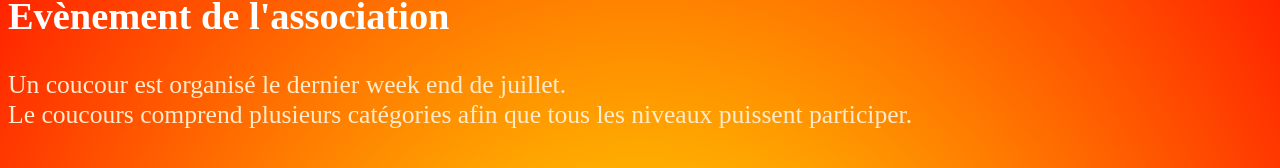
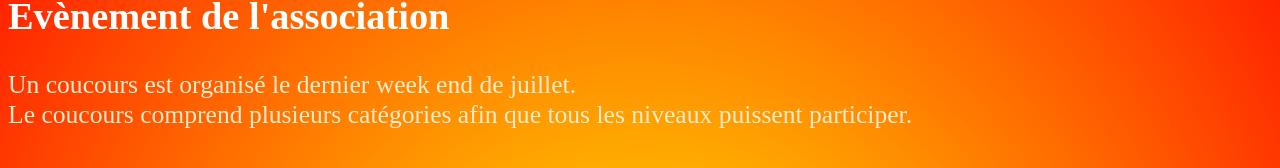
Before and after one commit to GrassartS/Association-projet, a plain HTML site: page index2.html in a window 1280 px wide. Shown: the part 225-393 px from the top of the page. Drawn offline with Linux system fonts and the light colour scheme.

Commit message:
Update index2.html

```diff
--- a/index2.html
+++ b/index2.html
@@ -58,7 +58,7 @@
             <h2 class = "title">Evènement de l'association </h2>
 
              <p>
-                 Un coucour est organisé le dernier week end de juillet.<br>
+                 Un coucours est organisé le dernier week end de juillet.<br>
                  Le coucours comprend plusieurs catégories afin que tous les niveaux puissent participer.<br>
             </p>
 
```
